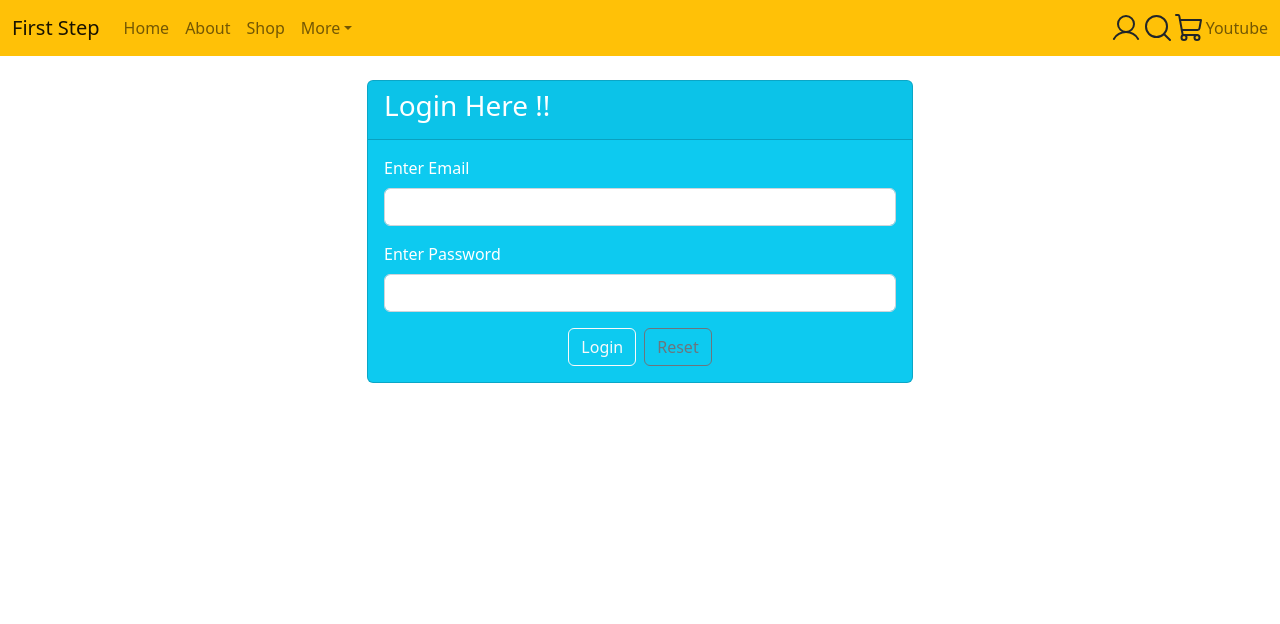
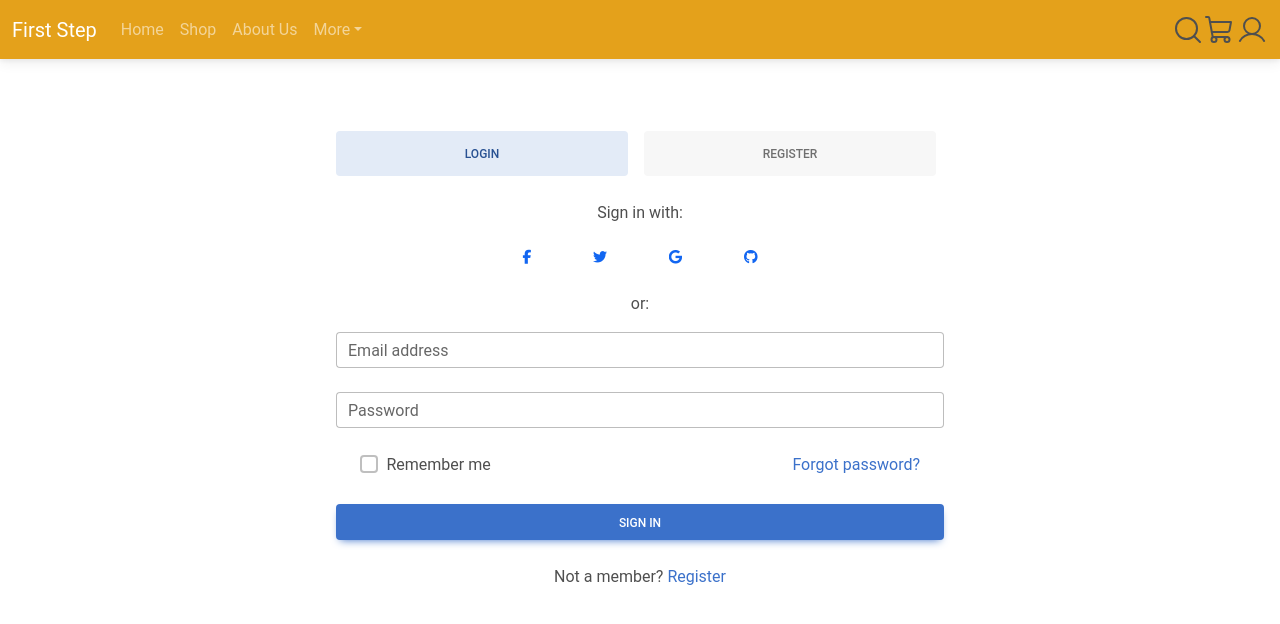
Before and after one commit to AkRuwais/Baby-Products, a React (Vite) app: page /login in a window 1280 px wide. Shown: the top 624 px of the page. Built offline with nearby package versions, Linux system fonts and the light colour scheme.

Commit message:
login page

```diff
--- a/package.json
+++ b/package.json
@@ -10,8 +10,10 @@
     "preview": "vite preview"
   },
   "dependencies": {
+    "@fortawesome/fontawesome-free": "^6.4.0",
     "axios": "^1.4.0",
     "bootstrap": "^5.2.3",
+    "mdb-react-ui-kit": "^6.0.0",
     "phosphor-react": "^1.4.1",
     "react": "^18.2.0",
     "react-bootstrap": "^2.7.4",
--- a/src/App.jsx
+++ b/src/App.jsx
@@ -7,6 +7,8 @@ import { Shop } from "./Pages/Shop";
 import { Services } from "./Pages/Services";
 import { Login } from "./Pages/Login";
 import { ContactUs } from "./Pages/ContactUs";
+import "mdb-react-ui-kit/dist/css/mdb.min.css";
+import "@fortawesome/fontawesome-free/css/all.min.css";
 
 function App() {
   return (
--- a/src/Components/CostomNavbar.jsx
+++ b/src/Components/CostomNavbar.jsx
@@ -21,7 +21,7 @@ const CostomNavbar = () => {
 
   return (
     <div>
-      <Navbar color="warning" expand="md" fixed="">
+      <Navbar color="warning" dark expand="md" fixed="">
         <NavbarBrand tag={ReactLink} to="/">
           First Step
         </NavbarBrand>
@@ -36,14 +36,14 @@ const CostomNavbar = () => {
             </NavItem>
 
             <NavItem>
-              <NavLink tag={ReactLink} to="/about">
-                About
-              </NavLink>
-            </NavItem>
+            <NavLink tag={ReactLink} to="/shop">
+              Shop
+            </NavLink>
+          </NavItem>
 
             <NavItem>
-              <NavLink tag={ReactLink} to="/shop">
-                Shop
+              <NavLink tag={ReactLink} to="/about">
+                About Us
               </NavLink>
             </NavItem>
 
@@ -62,12 +62,6 @@ const CostomNavbar = () => {
             </UncontrolledDropdown>
           </Nav>
 
-          <NavLink>
-            <NavLink tag={ReactLink} to="/login">
-              <User size={32} />
-            </NavLink>
-          </NavLink>
-
           <div>
             <MagnifyingGlass size={32} />
           </div>
@@ -75,7 +69,12 @@ const CostomNavbar = () => {
             <ShoppingCart size={32} />
           </div>
 
-          <NavbarText>Youtube</NavbarText>
+          <NavLink>
+            <NavLink tag={ReactLink} to="/login">
+              <User size={32} />
+            </NavLink>
+          </NavLink>
+
         </Collapse>
       </Navbar>
     </div>
--- a/src/Pages/Login.jsx
+++ b/src/Pages/Login.jsx
@@ -1,62 +1,215 @@
+import React, { useState } from "react";
 import {
-  Button,
-  Card,
-  CardBody,
-  CardHeader,
-  Col,
-  Container,
-  Form,
-  FormGroup,
-  Input,
-  Label,
-  Row,
-} from "reactstrap";
+  MDBContainer,
+  MDBTabs,
+  MDBTabsItem,
+  MDBTabsLink,
+  MDBTabsContent,
+  MDBTabsPane,
+  MDBBtn,
+  MDBIcon,
+  MDBInput,
+  MDBCheckbox,
+} from "mdb-react-ui-kit";
 import Base from "../Components/Base";
 
 export const Login = () => {
+  const [justifyActive, setJustifyActive] = useState("tab1");
+
+  const handleJustifyClick = (value) => {
+    if (value === justifyActive) {
+      return;
+    }
+
+    setJustifyActive(value);
+  };
+
   return (
     <Base>
-      <Container>
-        <Row className="mt-4">
-          <Col
-            sm={{
-              size: 6,
-              offset: 3,
-            }}
-          >
-            <Card color="info" inverse>
-              <CardHeader>
-                <h3>Login Here !!</h3>
-              </CardHeader>
+      <MDBContainer className="p-3 my-5 d-flex flex-column w-50">
+        <MDBTabs
+          pills
+          justify
+          className="mb-3 d-flex flex-row justify-content-between"
+        >
+          <MDBTabsItem>
+            <MDBTabsLink
+              onClick={() => handleJustifyClick("tab1")}
+              active={justifyActive === "tab1"}
+            >
+              Login
+            </MDBTabsLink>
+          </MDBTabsItem>
+          <MDBTabsItem>
+            <MDBTabsLink
+              onClick={() => handleJustifyClick("tab2")}
+              active={justifyActive === "tab2"}
+            >
+              Register
+            </MDBTabsLink>
+          </MDBTabsItem>
+        </MDBTabs>
 
-              <CardBody>
-                <Form>
-                  {/* Email field */}
+        <MDBTabsContent>
+          <MDBTabsPane show={justifyActive === "tab1"}>
+            <div className="text-center mb-3">
+              <p>Sign in with:</p>
 
-                  <FormGroup>
-                    <Label for="email">Enter Email</Label>
-                    <Input type="text" id="email" />
-                  </FormGroup>
-                  {/* Password field */}
+              <div
+                className="d-flex justify-content-between mx-auto"
+                style={{ width: "40%" }}
+              >
+                <MDBBtn
+                  tag="a"
+                  color="none"
+                  className="m-1"
+                  style={{ color: "#1266f1" }}
+                >
+                  <MDBIcon fab icon="facebook-f" size="sm" />
+                </MDBBtn>
 
-                  <FormGroup>
-                    <Label for="password">Enter Password</Label>
-                    <Input type="password" id="password" />
-                  </FormGroup>
+                <MDBBtn
+                  tag="a"
+                  color="none"
+                  className="m-1"
+                  style={{ color: "#1266f1" }}
+                >
+                  <MDBIcon fab icon="twitter" size="sm" />
+                </MDBBtn>
 
-                  <Container className="text-center">
+                <MDBBtn
+                  tag="a"
+                  color="none"
+                  className="m-1"
+                  style={{ color: "#1266f1" }}
+                >
+                  <MDBIcon fab icon="google" size="sm" />
+                </MDBBtn>
 
-                  <Button outline color="light">Login</Button>
-                  <Button className="ms-2" outline color="secondary">Reset</Button>
+                <MDBBtn
+                  tag="a"
+                  color="none"
+                  className="m-1"
+                  style={{ color: "#1266f1" }}
+                >
+                  <MDBIcon fab icon="github" size="sm" />
+                </MDBBtn>
+              </div>
 
-                  </Container>
+              <p className="text-center mt-3">or:</p>
+            </div>
 
-                </Form>
-              </CardBody>
-            </Card>
-          </Col>
-        </Row>
-      </Container>
+            <MDBInput
+              wrapperClass="mb-4"
+              label="Email address"
+              id="form1"
+              type="email"
+            />
+            <MDBInput
+              wrapperClass="mb-4"
+              label="Password"
+              id="form2"
+              type="password"
+            />
+
+            <div className="d-flex justify-content-between mx-4 mb-4">
+              <MDBCheckbox
+                name="flexCheck"
+                value=""
+                id="flexCheckDefault"
+                label="Remember me"
+              />
+              <a href="!#">Forgot password?</a>
+            </div>
+
+            <MDBBtn className="mb-4 w-100">Sign in</MDBBtn>
+            <p className="text-center">
+              Not a member? <a href="#!">Register</a>
+            </p>
+          </MDBTabsPane>
+
+          {/*----------- Sing up ----------- */}
+
+          <MDBTabsPane show={justifyActive === "tab2"}>
+            <div className="text-center mb-3">
+              <p>Sign up with</p>
+
+              <div
+                className="d-flex justify-content-between mx-auto"
+                style={{ width: "40%" }}
+              >
+                <MDBBtn
+                  tag="a"
+                  color="none"
+                  className="m-1"
+                  style={{ color: "#1266f1" }}
+                >
+                  <MDBIcon fab icon="facebook-f" size="sm" />
+                </MDBBtn>
+
+                <MDBBtn
+                  tag="a"
+                  color="none"
+                  className="m-1"
+                  style={{ color: "#1266f1" }}
+                >
+                  <MDBIcon fab icon="twitter" size="sm" />
+                </MDBBtn>
+
+                <MDBBtn
+                  tag="a"
+                  color="none"
+                  className="m-1"
+                  style={{ color: "#1266f1" }}
+                >
+                  <MDBIcon fab icon="google" size="sm" />
+                </MDBBtn>
+
+                <MDBBtn
+                  tag="a"
+                  color="none"
+                  className="m-1"
+                  style={{ color: "#1266f1" }}
+                >
+                  <MDBIcon fab icon="github" size="sm" />
+                </MDBBtn>
+              </div>
+
+              <p className="text-center mt-3">or</p>
+            </div>
+
+            <MDBInput wrapperClass="mb-4" label="Name" id="form1" type="text" />
+            <MDBInput
+              wrapperClass="mb-4"
+              label="Username"
+              id="form1"
+              type="text"
+            />
+            <MDBInput
+              wrapperClass="mb-4"
+              label="Email"
+              id="form1"
+              type="email"
+            />
+            <MDBInput
+              wrapperClass="mb-4"
+              label="Password"
+              id="form1"
+              type="password"
+            />
+
+            <div className="d-flex justify-content-center mb-4">
+              <MDBCheckbox
+                name="flexCheck"
+                id="flexCheckDefault"
+                label="I have read and agree to the terms"
+              />
+            </div>
+
+            <MDBBtn className="mb-4 w-100">Sign up</MDBBtn>
+          </MDBTabsPane>
+        </MDBTabsContent>
+      </MDBContainer>
     </Base>
   );
 };
```
Also changed, not shown: 1 other file (tests, documents, lock files or other folders).
